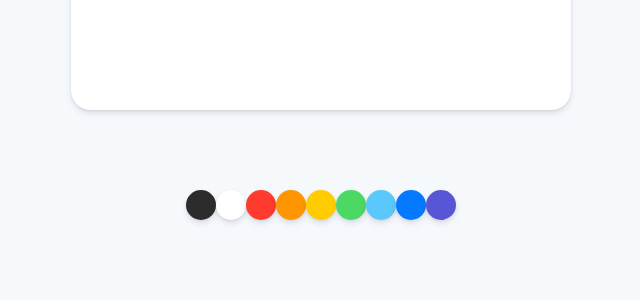
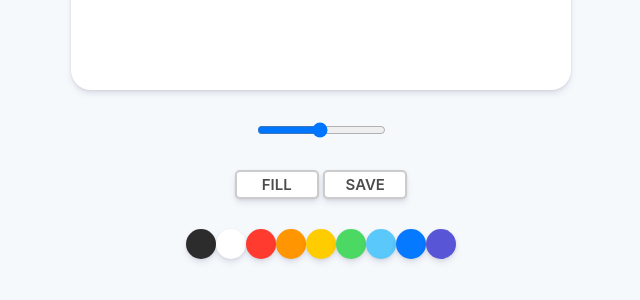
Before and after one commit to ShigatsuEl/paintjs, a plain HTML site: page index.html in a window 1280 px wide. Shown: the part 440-740 px from the top of the page, without its empty margins (319-959 px from the left). Drawn offline with Linux system fonts and the light colour scheme.

Commit message:
2.Styles Part Two

```diff
--- a/index.html
+++ b/index.html
@@ -9,6 +9,20 @@
   <body>
     <canvas id="jsCanvas" class="canvas"></canvas>
     <div class="controls">
+      <div class="controls__range">
+        <input
+          type="range"
+          id="jsRange"
+          min="0.1"
+          max="5"
+          value="2.5"
+          step="0.1"
+        />
+      </div>
+      <div class="controls__btns">
+        <button id="jsMode">Fill</button>
+        <button id="jsSave">Save</button>
+      </div>
       <div id="jsColor" class="controls__colors">
         <div class="controls__color" style="background-color: #2c2c2c"></div>
         <div class="controls__color" style="background-color: white"></div>
--- a/styles.css
+++ b/styles.css
@@ -10,7 +10,7 @@ body {
 }
 
 .canvas {
-  margin-top: 50px;
+  margin-top: 30px;
   width: 500px;
   height: 500px;
   border-radius: 20px;
@@ -19,7 +19,38 @@ body {
 }
 
 .controls {
-  margin-top: 80px;
+  margin-top: 30px;
+  display: flex;
+  flex-direction: column;
+  align-items: center;
+}
+
+.controls .controls__range {
+  margin-bottom: 30px;
+}
+
+.controls .controls__btns {
+  margin-bottom: 30px;
+}
+
+.controls button {
+  all: unset;
+  cursor: pointer;
+  background-color: white;
+  padding: 5px 0px;
+  width: 80px;
+  text-align: center;
+  border-radius: 5px;
+  box-shadow: 0 4px 6px rgba(50, 50, 93, 0.11), 0 1px 3px rgba(0, 0, 0, 0.08);
+  border: 2px solid rgba(0, 0, 0, 0.2);
+  color: rgba(0, 0, 0, 0.7);
+  font-weight: 600;
+  font-size: 15px;
+  text-transform: uppercase;
+}
+
+.controls button:active {
+  transform: scale(0.98);
 }
 
 .controls .controls__colors {
```
